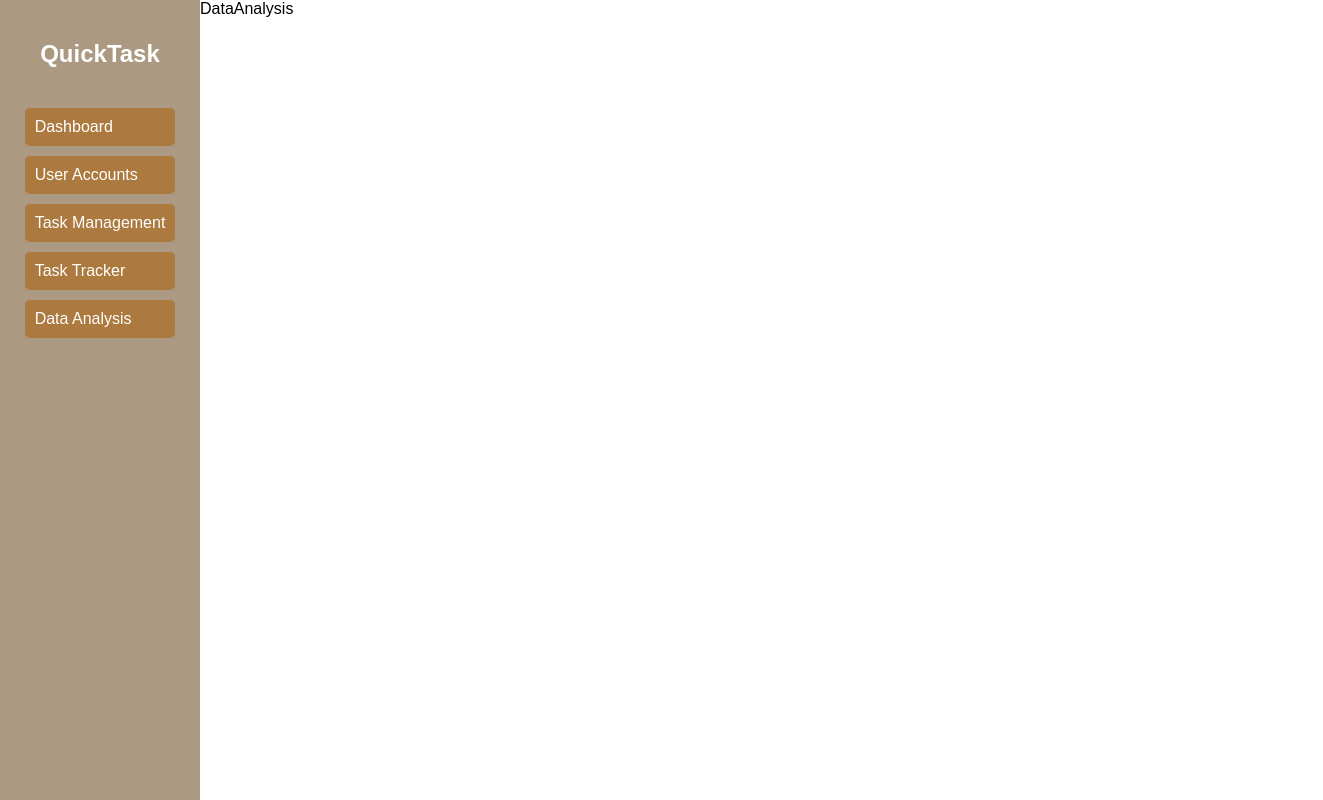
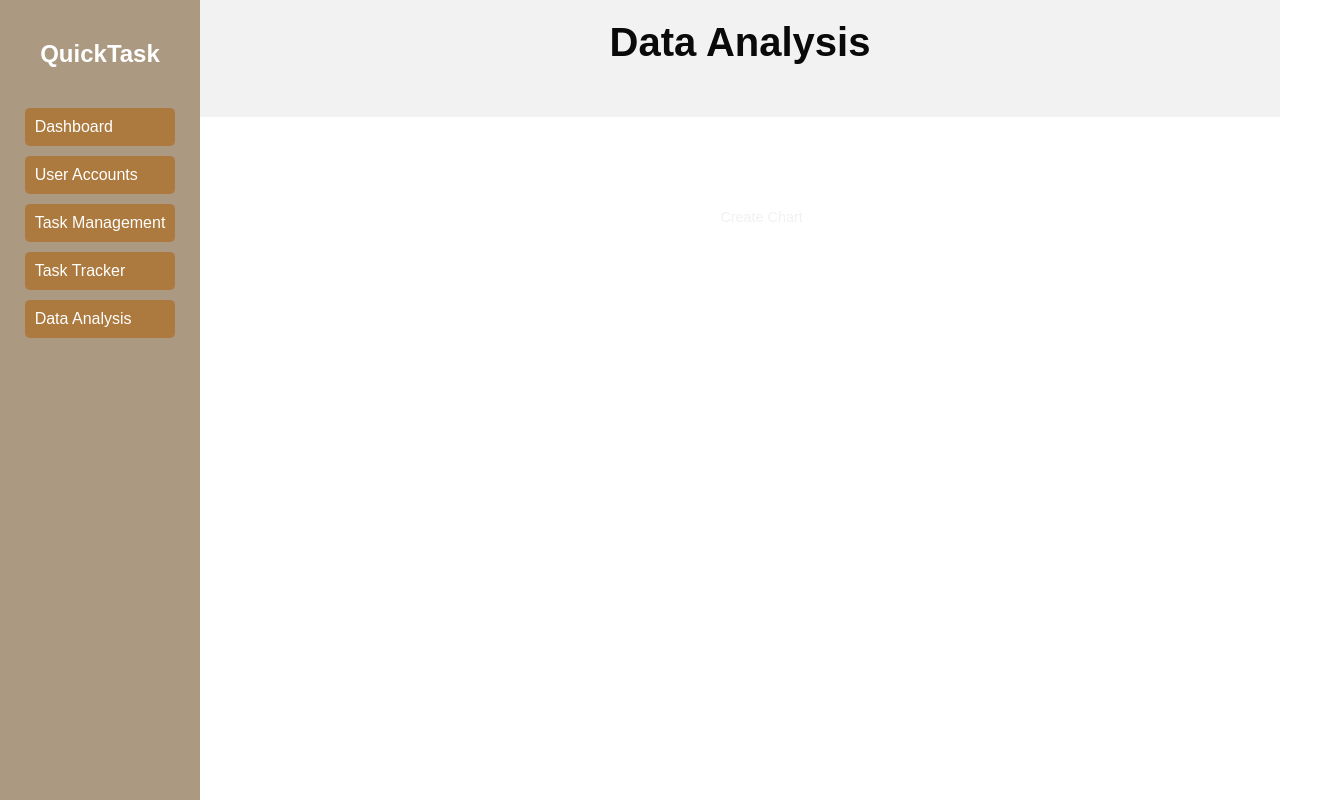
Before and after one commit to senttt/quicktaskv2, a React (Create React App) app: page /data-analysis in a window 1280 px wide. Shown: the whole page, 1323 px wide, since content can reach past the window. Built offline with nearby package versions, Linux system fonts and the light colour scheme.

Commit message:
Data Analysis update

```diff
--- a/src/Pages/DataAnalysis.js
+++ b/src/Pages/DataAnalysis.js
@@ -1,7 +1,35 @@
-import React from "react";
+import React from 'react';
+import './DataAnalysis.css';
 
 function DataAnalysis() {
-  return <div>DataAnalysis</div>;
+  return (
+    <div className="main">
+      <header>
+        <h1> Data Analysis </h1>
+      </header>
+      <center>
+        <div className="chart-container">
+          <div className="chart">
+            <div className="bar"></div>
+            <div className="bar"></div>
+            <div className="bar"></div>
+            <div className="bar"></div>
+            <div className="bar"></div>
+          </div>
+          <br />
+          <br />
+          <div className="report-chart">
+            <div className="chart-container">
+              <div className="chart-area">
+                <br />
+                <input type="button" className="anybutton" id="myab" value="Create Chart" />
+              </div>
+            </div>
+          </div>
+        </div>
+      </center>
+    </div>
+  );
 }
 
 export default DataAnalysis;
```
